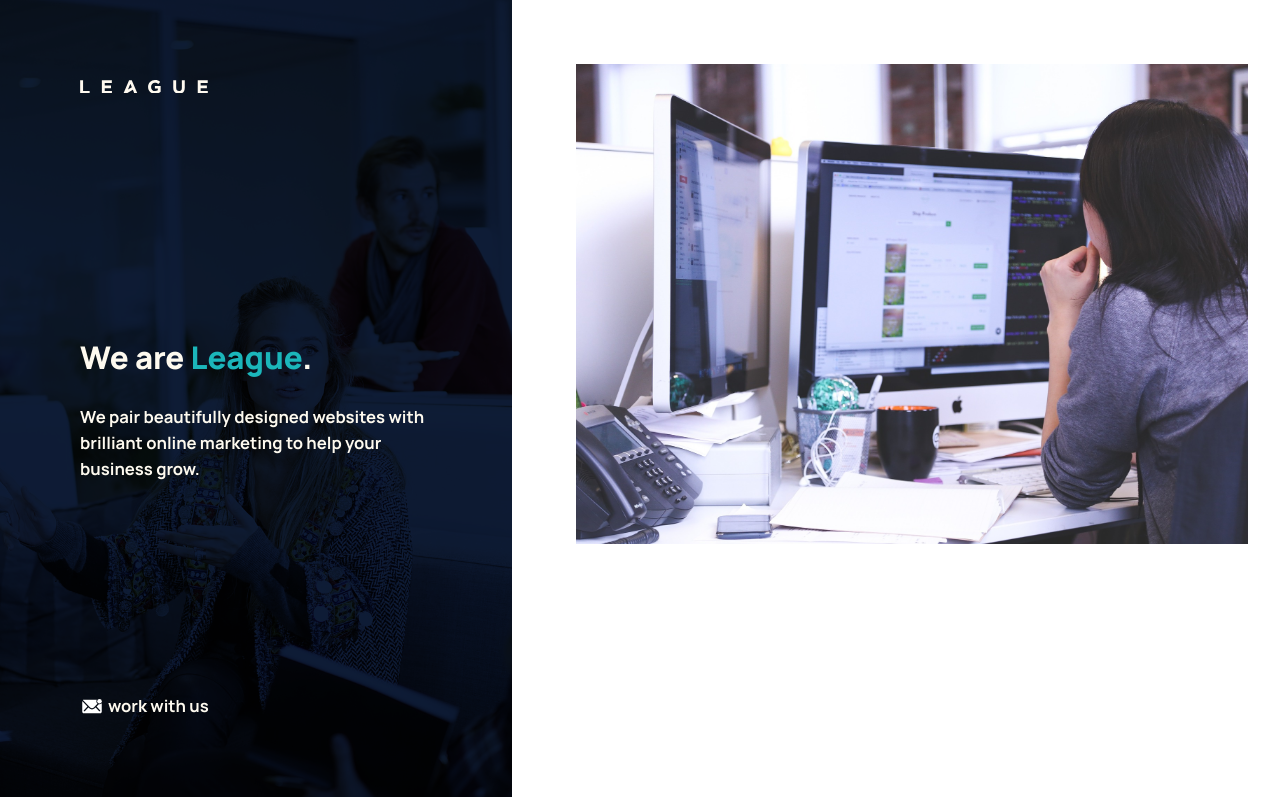
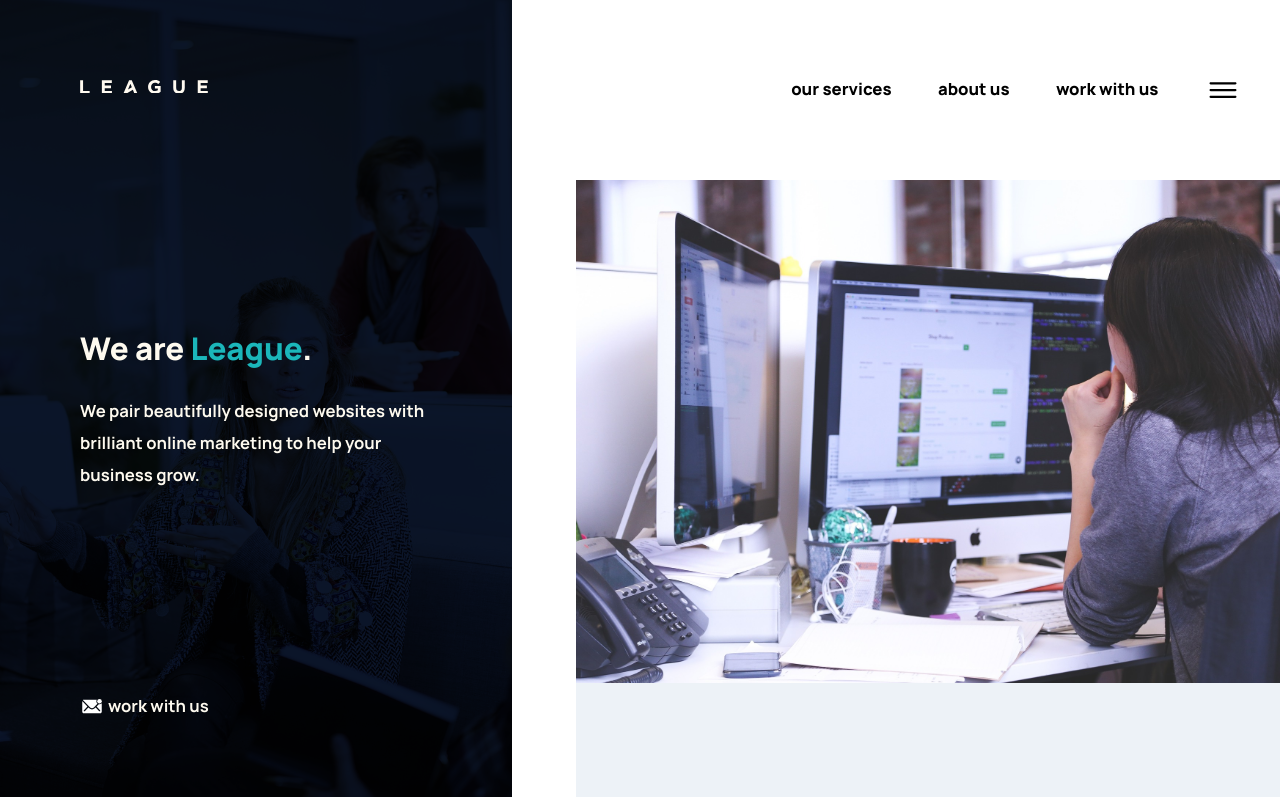
Before and after one commit to tom-nightingale/gatsby-boilerplate, a Gatsby site: page / in a window 1280 px wide. Shown: the top 797 px of the page. Built offline with nearby package versions, Linux system fonts and the light colour scheme; Gatsby itself is replaced by a stand-in of ours; what tailwindcss-blend-mode would draw is missing.

Commit message:
Adding navigation component Adding function for show / hide navigation

```diff
--- a/src/components/Navigation.js
+++ b/src/components/Navigation.js
@@ -0,0 +1,62 @@
+import React from "react"
+import { Link } from "gatsby";
+
+import { IoIosArrowDown } from "react-icons/io";
+import { IoIosMenu } from "react-icons/io";
+import { IoMdClose } from "react-icons/io";
+
+const Navigation = class extends React.Component {
+    constructor(props) {
+      super(props);
+      this.state = {
+        active: false,
+        navBarActiveClass: "hidden"
+      };
+    }
+
+    toggleHamburger = (e) => {
+      // e.preventDefault(); //cancel default action
+      // toggle the active boolean in the state
+      this.setState(
+        {
+          active: !this.state.active
+        },
+        // after state has been updated,
+        () => {
+          // set the class in state for the navbar accordingly
+          this.state.active
+            ? this.setState({
+                navBarActiveClass: "block"
+              })
+            : this.setState({
+                navBarActiveClass: "hidden"
+              });
+        }
+      );
+    };
+
+    render() {
+      return (
+          <div className="min-w-full flex flex-wrap justify-end py-12 md:py-16 xl:py-12">
+
+              <nav className="flex flex-wrap justify-around items-center py-2 px-4 w-full lg:w-3/4 xl:w-1/2 bg-white font-MRextrabold">
+
+                  <Link>our services</Link>
+                  <Link>about us</Link>
+                  <Link>work with us</Link>
+                  <a href="#" onClick={() => this.toggleHamburger() }>
+                      <IoIosMenu className="text-4xl antialiased subpixel-antialiased" />
+                  </a>
+
+              </nav>
+
+              <nav className={`w-full bg-gray-300 absolute top-0 left-0 p-10 min-h-screen z-10 ${this.state.navBarActiveClass}`}>
+                  <a className="absolute top-0 right-0 p-10 text-4xl" href="#" onClick={() => this.toggleHamburger()}><IoMdClose /></a>
+              </nav>
+
+          </div>
+      )
+    }
+}
+
+export default Navigation;
--- a/src/pages/index.js
+++ b/src/pages/index.js
@@ -1,6 +1,9 @@
 import React from "react"
 import { Link, graphql } from "gatsby"
+
 import TemplateWrapper from "../components/TemplateWrapper"
+import Navigation from "../components/Navigation"
+
 import Img from "gatsby-image"
 import { IoIosMailUnread } from "react-icons/io";
 import LeagueLogoText from "../svg/league-logo-text.svg";
@@ -18,25 +21,31 @@ const IndexPage = props => {
 
                     <div style={{
                         backgroundImage: "url(" + LeagueBgImage + ")"
-                    }} className="bg-multiply bg-cover bg-center md:w-1/2 lg:w-2/5 min-h-screen p-10 py-16 md:p-16 lg:p-20 flex flex-wrap flex-col justify-between bg-navy-500 text-beige-100">
+                    }} className="bg-multiply bg-cover bg-center md:w-1/2 lg:w-2/5 min-h-screen p-10 py-16 md:p-16 lg:p-20 flex flex-wrap flex-col justify-between bg-navy-600 text-beige-100">
 
-                        <LeagueLogoText className="w-32 mb-8"/>
+                        <Link to="/">
+                            <LeagueLogoText className="w-32 mb-8"/>
+                        </Link>
 
                         <div>
 
                             <h1 className="font-bold text-3xl mb-5 font-MRextrabold sm:text-5xl md:text-3xl xl:text-5xl">We are <span className="text-teal-500">League</span>.</h1>
 
-                            <p className="font-MRbold leading-relaxed max-w-md lg:max-w-lg sm:text-lg md:text-base xl:text-lg">We pair beautifully designed websites with brilliant online marketing to help your business grow.</p>
+                            <p className="font-MRbold leading-loose max-w-md lg:max-w-md sm:text-lg md:text-base xl:text-xl">We pair beautifully designed websites with brilliant online marketing to help your business grow.</p>
 
                         </div>
 
-                        <p className="flex flex-wrap align-bottom"><IoIosMailUnread className="text-white text-2xl sm:text-3xl md:text-2xl" /> <span className="font-MRbold ml-1 sm:text-base">work with us</span></p>
+                        <Link to="/" className="flex flex-wrap align-bottom"><IoIosMailUnread className="text-white text-2xl sm:text-3xl md:text-2xl" /> <span className="font-MRbold ml-1 sm:text-base">work with us</span></Link>
 
                     </div>
 
-                    <div className="w-full md:w-1/2 lg:w-3/5 md:p-8 lg:pl-16 lg:pt-16 md:pb-0 lg:min-h-screen">
+                    <div className="w-full md:w-1/2 lg:w-3/5 lg:pl-16 lg:min-h-screen">
 
-                        <Img alt="something" title="something" fluid={props.data.heroImage.childImageSharp.fluid} />
+                        <Navigation />
+
+                        <div class="min-h-screen bg-gray-200">
+                            <Img alt="League Digital | Digital Marketing" title="League Digital | Digital Marketing" fluid={props.data.heroImage.childImageSharp.fluid} />
+                        </div>
 
                     </div>
 
```
